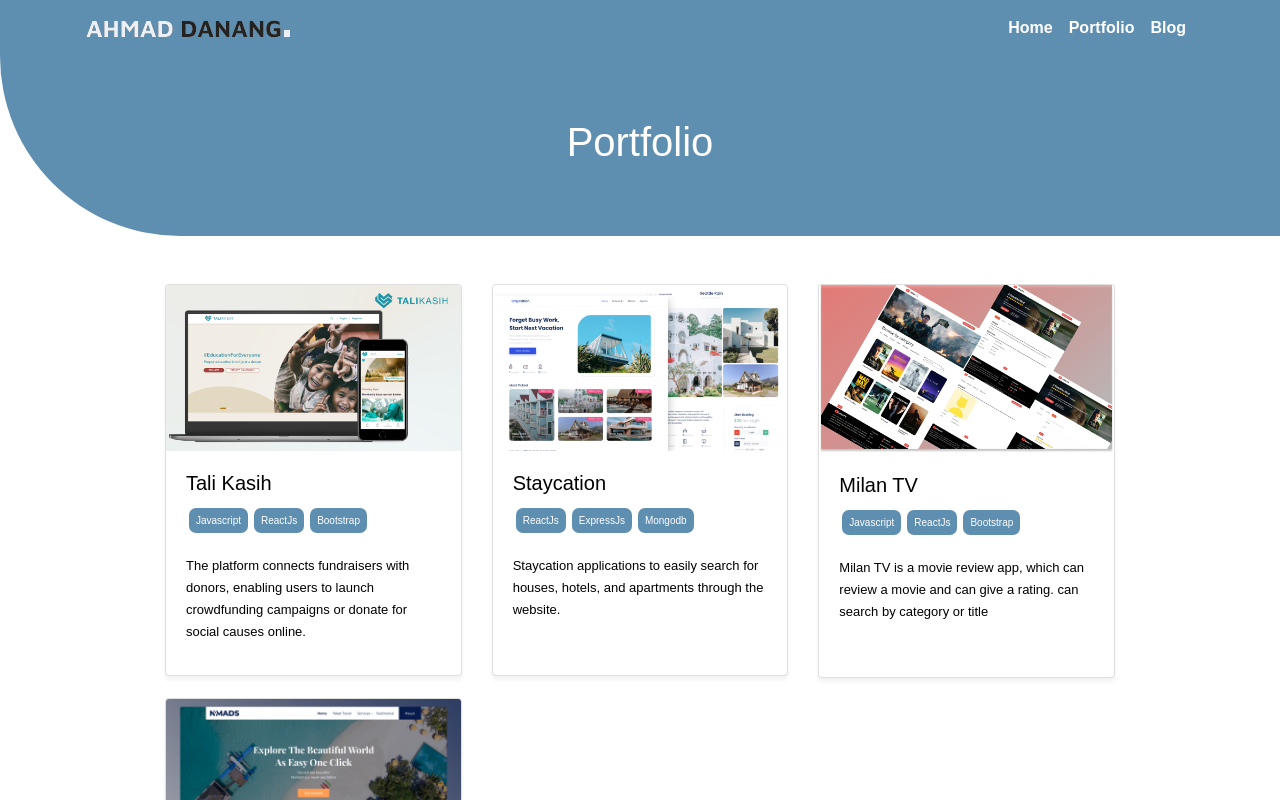
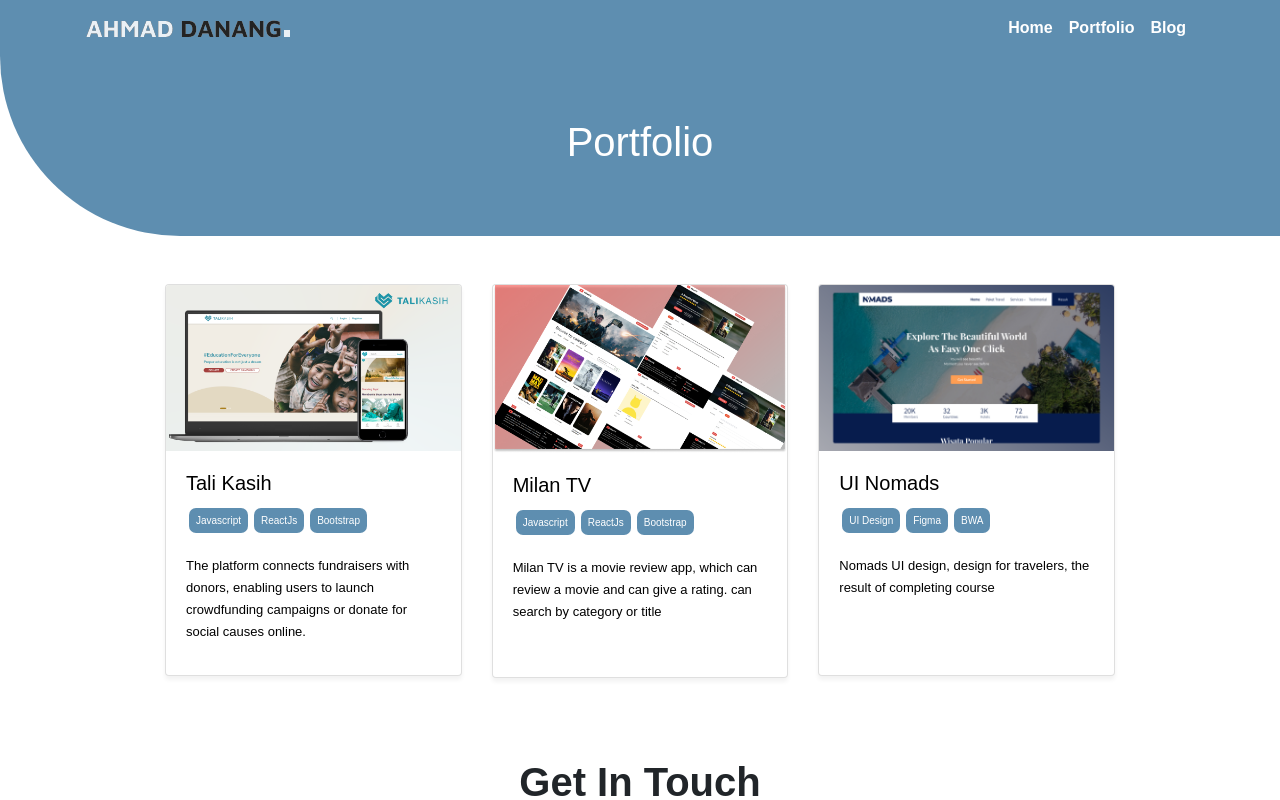
Before and after one commit to getahmad/ahmad-danang, a React (Create React App) app: page /portfolio in a window 1280 px wide. Shown: the top 800 px of the page. Built offline with nearby package versions, Linux system fonts and the light colour scheme.

Commit message:
comment stayc

```diff
--- a/package.json
+++ b/package.json
@@ -2,6 +2,7 @@
   "name": "personal-website",
   "version": "0.1.0",
   "private": true,
+  "homepage": "https://ahmaddanang.my.id/",
   "dependencies": {
     "@testing-library/jest-dom": "^5.11.6",
     "@testing-library/react": "^11.2.2",
--- a/src/Pages/Portfolio/Portfolio.js
+++ b/src/Pages/Portfolio/Portfolio.js
@@ -31,7 +31,7 @@ const Portfolio = () => {
                 />
               </Fade>
             </div>
-            <div className="col-lg-4">
+            {/* <div className="col-lg-4">
               <Fade bottom delay={150}>
                 <CardProject
                   image={Staycation}
@@ -42,7 +42,7 @@ const Portfolio = () => {
                   content="Staycation applications to easily search for houses, hotels, and apartments through the website."
                 />
               </Fade>
-            </div>
+            </div> */}
 
             <div className="col-lg-4">
               <Fade bottom delay={100}>
--- a/src/Pages/Portfolio/PortfolioFull.js
+++ b/src/Pages/Portfolio/PortfolioFull.js
@@ -20,9 +20,9 @@ const PortfolioFull = () => {
         <Route path="/portfolio/:UI Nomads">
           <UINomadsFull />
         </Route>
-        <Route exact path="/portfolio/:Staycation">
+        {/* <Route exact path="/portfolio/:Staycation">
           <StaycationFull />
-        </Route>
+        </Route> */}
       </Switch>
       <Footer />
     </>
```
Also changed, not shown: 2 other files (tests, documents, lock files or other folders).
